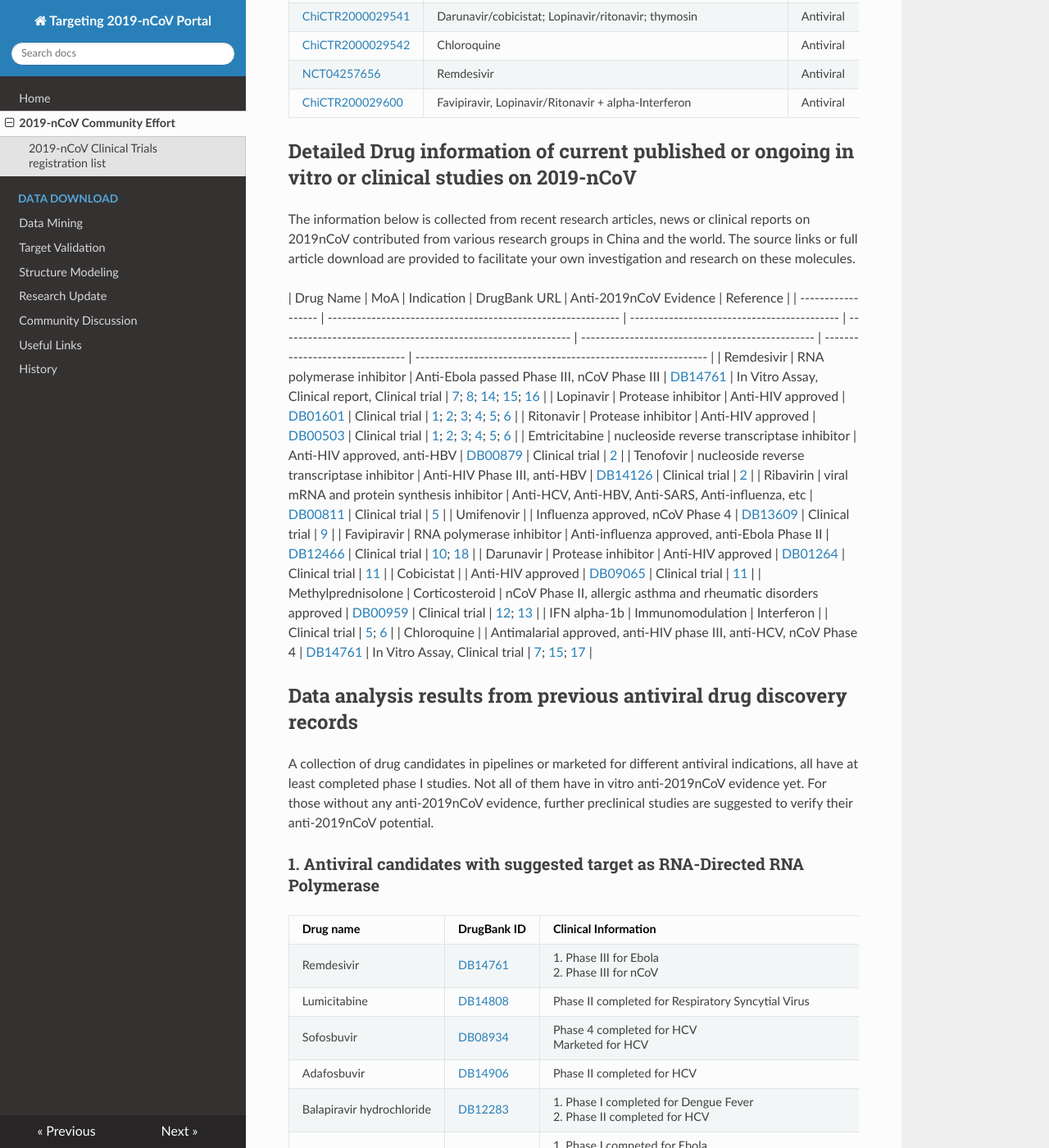
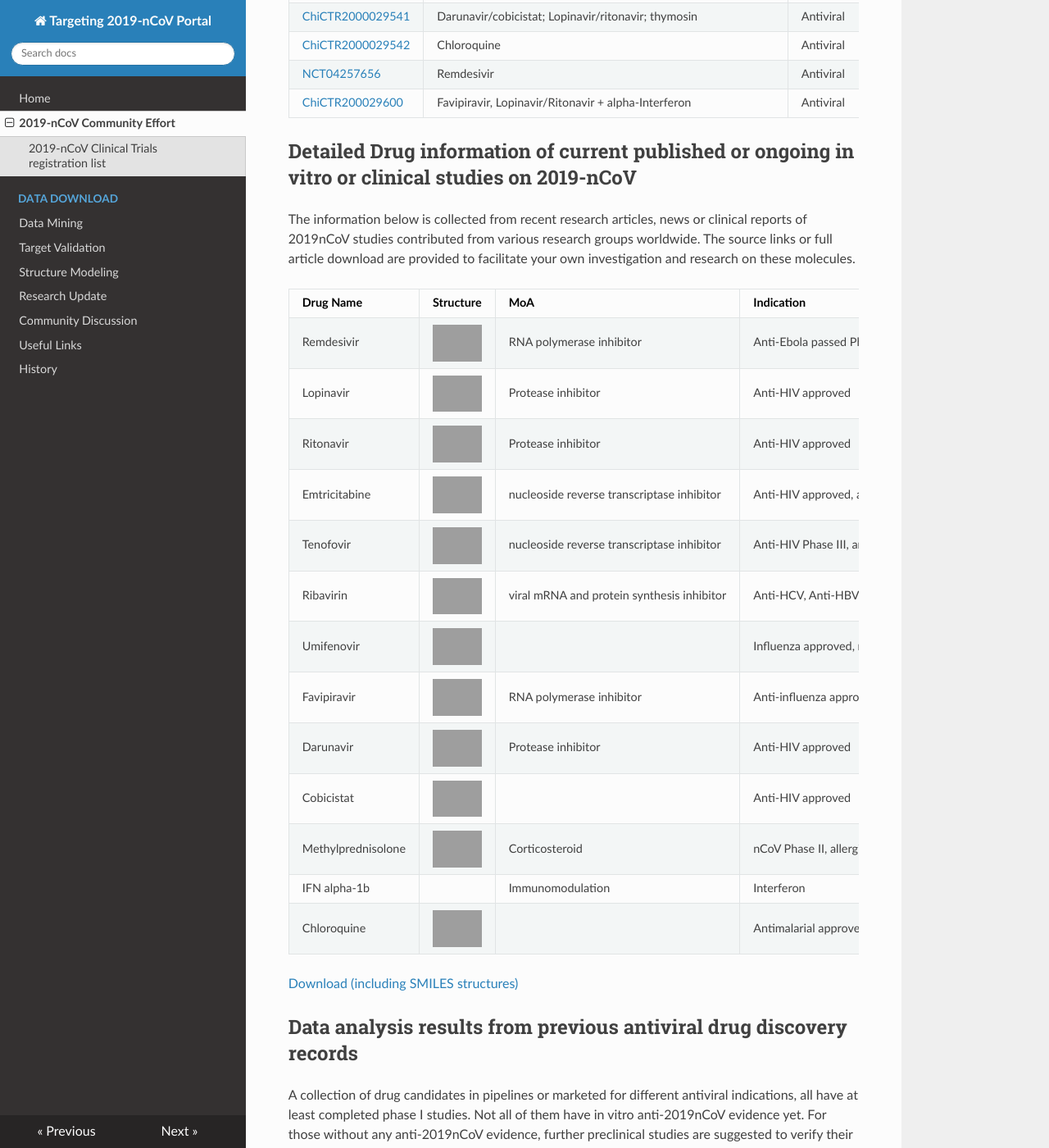
Before and after one commit to GHDDI-AILab/Targeting2019-nCoV, an MkDocs documentation site: the page built from docs/drug_candidates.md, in a window 1280 px wide and 1400 px high, scrolled down 757 px. Shown: the whole window at 82% size. Built offline with MkDocs 1.6.1, drawn with Linux system fonts in a browser that asks for light colours; nearby versions of some CDN libraries; grey boxes are pictures that could not be loaded.

Commit message:
update candidates word

```diff
--- a/docs/drug_candidates.md
+++ b/docs/drug_candidates.md
@@ -25,24 +25,27 @@ A list of registered clinical trials for 2019-nCoV infection is collected in the
 
 ## Detailed Drug information of current published or ongoing in vitro or clinical studies on 2019-nCoV
 
-The information below is collected from recent research articles, news or clinical reports on 2019nCoV contributed from various research groups in China and the world. The source links or full article download are provided to facilitate your own investigation and research on these molecules.
+The information below is collected from recent research articles, news or clinical reports of 2019nCoV studies contributed from various research groups worldwide. The source links or full article download are provided to facilitate your own investigation and research on these molecules.
 
 
-| Drug Name  | MoA    | Indication                                                   | DrugBank URL                                     | Anti-2019nCoV Evidence          | Reference                                                    |
+| Drug Name          | Structure                                                    | MoA                                         | Indication                                                   | DrugBank URL                                     | Anti-2019nCoV Evidence          | Reference                                                    |
 | ------------------ | ------------------------------------------------------------ | ------------------------------------------- | ------------------------------------------------------------ | ------------------------------------------------ | ------------------------------- | ------------------------------------------------------------ |
-| Remdesivir          | RNA  polymerase inhibitor                   | Anti-Ebola passed Phase III, nCoV Phase III                  | [DB14761](https://www.drugbank.ca/drugs/DB14761) | In Vitro Assay, Clinical report, Clinical trial | [7](http://www.xinhuanet.com/english/2020-01/30/c_138742163.htm); [8](https://www.nejm.org/doi/10.1056/NEJMoa2001191); [14](http://clarivate.com.cn/coronavirus-resources/images/Remdesivir.pdf); [15](https://www.nature.com/articles/s41422-020-0282-0); [16](https://clinicaltrials.gov/ct2/show/NCT04257656) |
-| Lopinavir          | Protease inhibitor                          | Anti-HIV approved                                            | [DB01601](https://www.drugbank.ca/drugs/DB01601) | Clinical trial                  | [1](http://www.chictr.org.cn/showprojen.aspx?proj=48684); [2](http://www.chictr.org.cn/showprojen.aspx?proj=48919); [3](http://www.chictr.org.cn/showprojen.aspx?proj=48809); [4](http://www.chictr.org.cn/showprojen.aspx?proj=48991); [5](http://www.chictr.org.cn/showprojen.aspx?proj=48782); [6](http://www.nhc.gov.cn/yzygj/s7652m/202001/7450028ab6084101ae8110f0aaf81271.shtml) |
-| Ritonavir          | Protease inhibitor                          | Anti-HIV approved                                            | [DB00503](https://www.drugbank.ca/drugs/DB00503) | Clinical trial                  | [1](http://www.chictr.org.cn/showprojen.aspx?proj=48684); [2](http://www.chictr.org.cn/showprojen.aspx?proj=48919); [3](http://www.chictr.org.cn/showprojen.aspx?proj=48809); [4](http://www.chictr.org.cn/showprojen.aspx?proj=48991); [5](http://www.nhc.gov.cn/yzygj/s7652m/202001/7450028ab6084101ae8110f0aaf81271.shtml); [6](http://www.chictr.org.cn/showprojen.aspx?proj=48782) |
-| Emtricitabine     | nucleoside reverse  transcriptase inhibitor | Anti-HIV  approved, anti-HBV                                 | [DB00879](https://www.drugbank.ca/drugs/DB00879) | Clinical trial                  | [2](http://www.chictr.org.cn/showprojen.aspx?proj=48919)     |
-| Tenofovir         | nucleoside reverse  transcriptase inhibitor | Anti-HIV Phase III, anti-HBV                                 | [DB14126](https://www.drugbank.ca/drugs/DB14126) | Clinical trial                  | [2](http://www.chictr.org.cn/showprojen.aspx?proj=48919)     |
-| Ribavirin         | viral mRNA and  protein synthesis inhibitor | Anti-HCV,  Anti-HBV, Anti-SARS, Anti-influenza, etc          | [DB00811](https://www.drugbank.ca/drugs/DB00811) | Clinical trial                  | [5](http://www.chictr.org.cn/showprojen.aspx?proj=48782)     |
-| Umifenovir         |                                             | Influenza approved, nCoV Phase 4                             | [DB13609](https://www.drugbank.ca/drugs/DB13609) | Clinical trial                  | [9](https://clinicaltrials.gov/ct2/show/NCT04246242)         |
-| Favipiravir        | RNA polymerase inhibitor                    | Anti-influenza approved, anti-Ebola Phase II                 | [DB12466](https://www.drugbank.ca/drugs/DB12466) | Clinical trial                  | [10](http://www.xinhuanet.com/english/2020-02/01/c_138747115.htm); [18](http://www.chictr.org.cn/showprojen.aspx?proj=49042) |
-| Darunavir          | Protease inhibitor                          | Anti-HIV approved                                            | [DB01264](https://www.drugbank.ca/drugs/DB01264) | Clinical trial                  | [11](http://www.chictr.org.cn/showprojen.aspx?proj=48992)    |
-| Cobicistat         |                                             | Anti-HIV approved                                            | [DB09065](https://www.drugbank.ca/drugs/DB09065) | Clinical trial                  | [11](http://www.chictr.org.cn/showprojen.aspx?proj=48992)    |
-| Methylprednisolone | Corticosteroid                              | nCoV Phase II, allergic asthma and rheumatic disorders approved | [DB00959](https://www.drugbank.ca/drugs/DB00959) | Clinical trial                  | [12](http://www.chictr.org.cn/showprojen.aspx?proj=48777); [13](https://clinicaltrials.gov/ct2/show/NCT04244591) |
-| IFN alpha-1b       | Immunomodulation                            | Interferon                                                   |                                                  | Clinical trial                  | [5](http://www.chictr.org.cn/showproj.aspx?proj=48782); [6](http://www.nhc.gov.cn/yzygj/s7652m/202001/7450028ab6084101ae8110f0aaf81271.shtml) |
-| Chloroquine        |                                             | Antimalarial approved, anti-HIV phase III, anti-HCV, nCoV Phase  4 | [DB14761](https://www.drugbank.ca/drugs/DB14761) | In Vitro Assay, Clinical trial  | [7](http://www.xinhuanet.com/english/2020-01/30/c_138742163.htm); [15](https://www.nature.com/articles/s41422-020-0282-0); [17](http://www.chictr.org.cn/showprojen.aspx?proj=48968) |
+| Remdesivir         | ![img3](http://ghddiai.oss-cn-zhangjiakou.aliyuncs.com/file/structure_remdesivir.png) | RNA  polymerase inhibitor                   | Anti-Ebola passed Phase III, nCoV Phase III                  | [DB14761](https://www.drugbank.ca/drugs/DB14761) | In Vitro Assay, Clinical report, Clinical trial | [7](http://www.xinhuanet.com/english/2020-01/30/c_138742163.htm); [8](https://www.nejm.org/doi/10.1056/NEJMoa2001191); [14](http://clarivate.com.cn/coronavirus-resources/images/Remdesivir.pdf); [15](https://www.nature.com/articles/s41422-020-0282-0); [16](https://clinicaltrials.gov/ct2/show/NCT04257656) |
+| Lopinavir          | ![img1](http://ghddiai.oss-cn-zhangjiakou.aliyuncs.com/file/structure_lopinavir.png) | Protease inhibitor                          | Anti-HIV approved                                            | [DB01601](https://www.drugbank.ca/drugs/DB01601) | Clinical trial                  | [1](http://www.chictr.org.cn/showprojen.aspx?proj=48684); [2](http://www.chictr.org.cn/showprojen.aspx?proj=48919); [3](http://www.chictr.org.cn/showprojen.aspx?proj=48809); [4](http://www.chictr.org.cn/showprojen.aspx?proj=48991); [5](http://www.chictr.org.cn/showprojen.aspx?proj=48782); [6](http://www.nhc.gov.cn/yzygj/s7652m/202001/7450028ab6084101ae8110f0aaf81271.shtml) |
+| Ritonavir          | ![img2](http://ghddiai.oss-cn-zhangjiakou.aliyuncs.com/file/structure_ritonavir.png) | Protease inhibitor                          | Anti-HIV approved                                            | [DB00503](https://www.drugbank.ca/drugs/DB00503) | Clinical trial                  | [1](http://www.chictr.org.cn/showprojen.aspx?proj=48684); [2](http://www.chictr.org.cn/showprojen.aspx?proj=48919); [3](http://www.chictr.org.cn/showprojen.aspx?proj=48809); [4](http://www.chictr.org.cn/showprojen.aspx?proj=48991); [5](http://www.nhc.gov.cn/yzygj/s7652m/202001/7450028ab6084101ae8110f0aaf81271.shtml); [6](http://www.chictr.org.cn/showprojen.aspx?proj=48782) |
+| Emtricitabine      | ![img13](http://ghddiai.oss-cn-zhangjiakou.aliyuncs.com/file/structure_emtricitabine.png) | nucleoside reverse  transcriptase inhibitor | Anti-HIV  approved, anti-HBV                                 | [DB00879](https://www.drugbank.ca/drugs/DB00879) | Clinical trial                  | [2](http://www.chictr.org.cn/showprojen.aspx?proj=48919)     |
+| Tenofovir          | ![img14](http://ghddiai.oss-cn-zhangjiakou.aliyuncs.com/file/structure_tenofovir.png) | nucleoside reverse  transcriptase inhibitor | Anti-HIV Phase III, anti-HBV                                 | [DB14126](https://www.drugbank.ca/drugs/DB14126) | Clinical trial                  | [2](http://www.chictr.org.cn/showprojen.aspx?proj=48919)     |
+| Ribavirin          | ![img12](http://ghddiai.oss-cn-zhangjiakou.aliyuncs.com/file/structure_ribavirin.png) | viral mRNA and  protein synthesis inhibitor | Anti-HCV,  Anti-HBV, Anti-SARS, Anti-influenza, etc          | [DB00811](https://www.drugbank.ca/drugs/DB00811) | Clinical trial                  | [5](http://www.chictr.org.cn/showprojen.aspx?proj=48782)     |
+| Umifenovir         | ![img5](http://ghddiai.oss-cn-zhangjiakou.aliyuncs.com/file/structure_arbidol.png) |                                             | Influenza approved, nCoV Phase 4                             | [DB13609](https://www.drugbank.ca/drugs/DB13609) | Clinical trial                  | [9](https://clinicaltrials.gov/ct2/show/NCT04246242)         |
+| Favipiravir        | ![img6](http://ghddiai.oss-cn-zhangjiakou.aliyuncs.com/file/structure_favipiravir.png) | RNA polymerase inhibitor                    | Anti-influenza approved, anti-Ebola Phase II                 | [DB12466](https://www.drugbank.ca/drugs/DB12466) | Clinical trial                  | [10](http://www.xinhuanet.com/english/2020-02/01/c_138747115.htm); [18](http://www.chictr.org.cn/showprojen.aspx?proj=49042) |
+| Darunavir          | ![img10](http://ghddiai.oss-cn-zhangjiakou.aliyuncs.com/file/structure_darunavir.png) | Protease inhibitor                          | Anti-HIV approved                                            | [DB01264](https://www.drugbank.ca/drugs/DB01264) | Clinical trial                  | [11](http://www.chictr.org.cn/showprojen.aspx?proj=48992)    |
+| Cobicistat         | ![img11](http://ghddiai.oss-cn-zhangjiakou.aliyuncs.com/file/structure_cobicistat.png) |                                             | Anti-HIV approved                                            | [DB09065](https://www.drugbank.ca/drugs/DB09065) | Clinical trial                  | [11](http://www.chictr.org.cn/showprojen.aspx?proj=48992)    |
+| Methylprednisolone | ![img9](http://ghddiai.oss-cn-zhangjiakou.aliyuncs.com/file/structure_methylprednisolone.png) | Corticosteroid                              | nCoV Phase II, allergic asthma and rheumatic disorders approved | [DB00959](https://www.drugbank.ca/drugs/DB00959) | Clinical trial                  | [12](http://www.chictr.org.cn/showprojen.aspx?proj=48777); [13](https://clinicaltrials.gov/ct2/show/NCT04244591) |
+| IFN alpha-1b       |                                                              | Immunomodulation                            | Interferon                                                   |                                                  | Clinical trial                  | [5](http://www.chictr.org.cn/showproj.aspx?proj=48782); [6](http://www.nhc.gov.cn/yzygj/s7652m/202001/7450028ab6084101ae8110f0aaf81271.shtml) |
+| Chloroquine        | ![img4](http://ghddiai.oss-cn-zhangjiakou.aliyuncs.com/file/structure_chloroquine.png) |                                             | Antimalarial approved, anti-HIV phase III, anti-HCV, nCoV Phase  4 | [DB14761](https://www.drugbank.ca/drugs/DB14761) | In Vitro Assay, Clinical trial  | [7](http://www.xinhuanet.com/english/2020-01/30/c_138742163.htm); [15](https://www.nature.com/articles/s41422-020-0282-0); [17](http://www.chictr.org.cn/showprojen.aspx?proj=48968) |
+
+[Download (including SMILES structures)](http://ghddiai.oss-cn-zhangjiakou.aliyuncs.com/file/file_clinicalncov.csv)
+
 
 
 ## Data analysis results from previous antiviral drug discovery records
```
